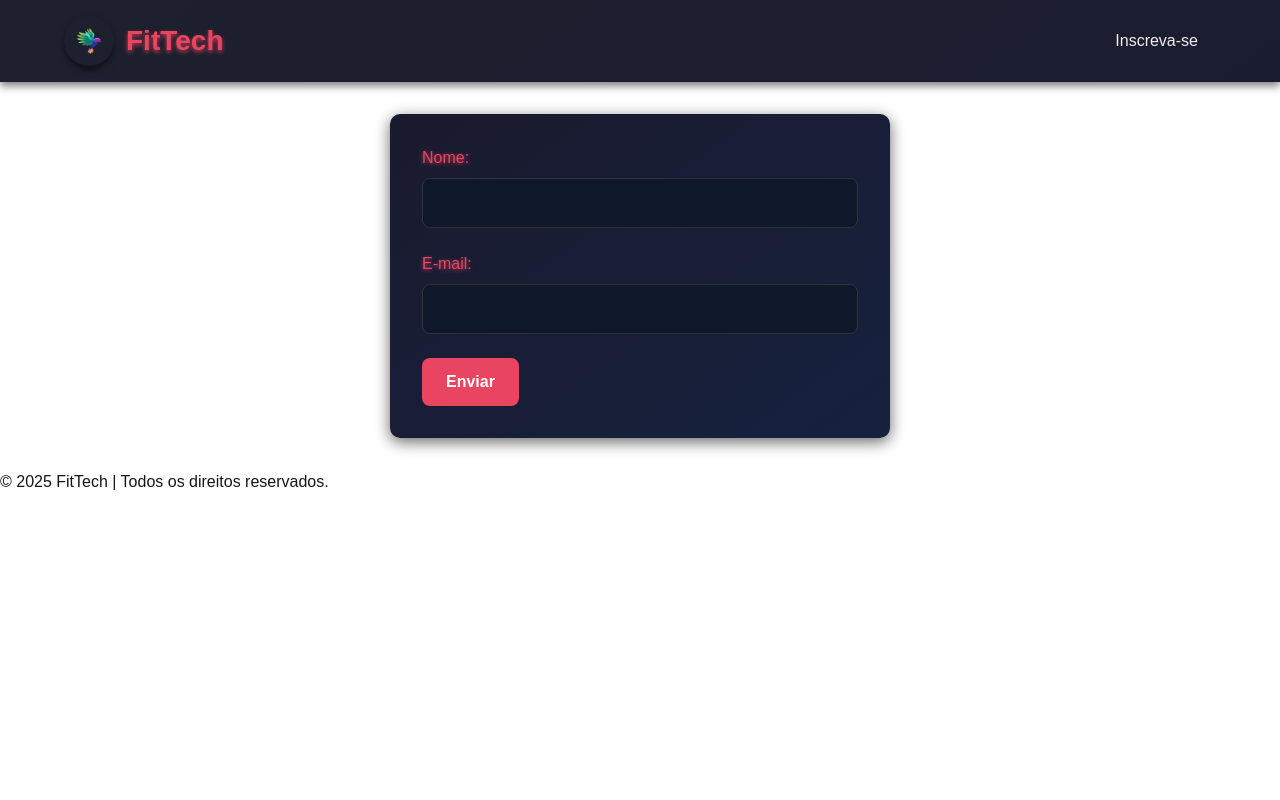
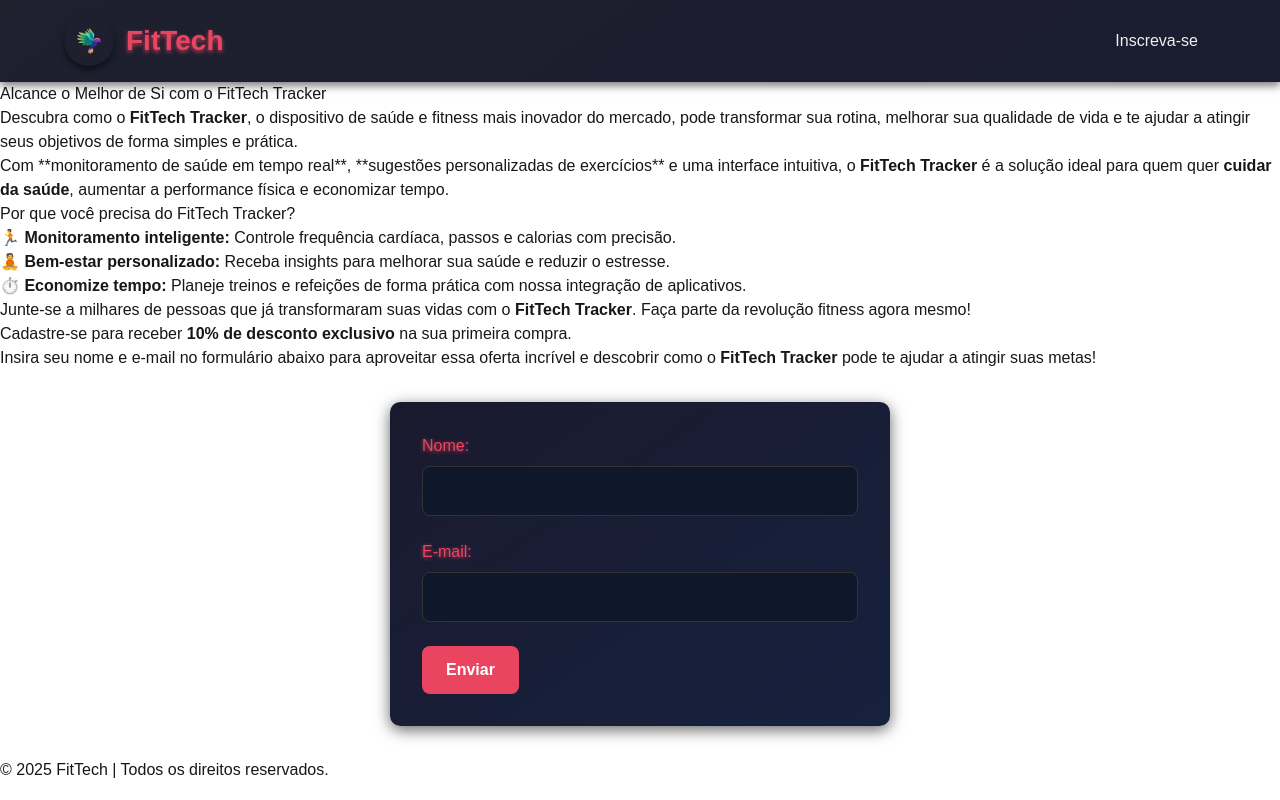
Before and after one commit to HenriqueDaguerre111/fittech, a Next.js app: page / in a window 1280 px wide. Built offline with nearby package versions, Linux system fonts and the light colour scheme.

Commit message:
Adição do texto otimizado

```diff
--- a/src/app/page.tsx
+++ b/src/app/page.tsx
@@ -10,7 +10,35 @@ function Home() {
   return (
     <div>
       <Header />
-      <Form />
+      <main className="container mx-auto p-6">
+        <section className="text-center py-12">
+          <h1 className="text-4xl font-bold mb-4">Alcance o Melhor de Si com o FitTech Tracker</h1>
+          <p className="text-lg text-gray-600 mb-6">
+            Descubra como o <strong>FitTech Tracker</strong>, o dispositivo de saúde e fitness mais inovador do mercado, pode transformar sua rotina, melhorar sua qualidade de vida e te ajudar a atingir seus objetivos de forma simples e prática.
+          </p>
+          <p className="text-lg text-gray-600 mb-6">
+            Com **monitoramento de saúde em tempo real**, **sugestões personalizadas de exercícios** e uma interface intuitiva, o <strong>FitTech Tracker</strong> é a solução ideal para quem quer <strong>cuidar da saúde</strong>, aumentar a performance física e economizar tempo.
+          </p>
+          <h2 className="text-2xl font-semibold mb-4 text-gray-300">
+            Por que você precisa do FitTech Tracker?
+          </h2>
+          <ul className="text-left text-gray-400 mb-6 max-w-3xl mx-auto list-disc px-8">
+            <li>🏃 <strong>Monitoramento inteligente:</strong> Controle frequência cardíaca, passos e calorias com precisão.</li>
+            <li>🧘 <strong>Bem-estar personalizado:</strong> Receba insights para melhorar sua saúde e reduzir o estresse.</li>
+            <li>⏱️ <strong>Economize tempo:</strong> Planeje treinos e refeições de forma prática com nossa integração de aplicativos.</li>
+          </ul>
+          <p className="text-lg text-gray-600 mb-6 font-semibold">
+            Junte-se a milhares de pessoas que já transformaram suas vidas com o <strong>FitTech Tracker</strong>. Faça parte da revolução fitness agora mesmo!
+          </p>
+          <h2 className="text-xl font-bold text-gray-300 mb-4">
+            Cadastre-se para receber <strong>10% de desconto exclusivo</strong> na sua primeira compra.
+          </h2>
+          <p className="text-lg text-gray-500 mb-6">
+            Insira seu nome e e-mail no formulário abaixo para aproveitar essa oferta incrível e descobrir como o <strong>FitTech Tracker</strong> pode te ajudar a atingir suas metas!
+          </p>
+          <Form />
+        </section>
+      </main>
       <Footer />
     </div>
   )
```
